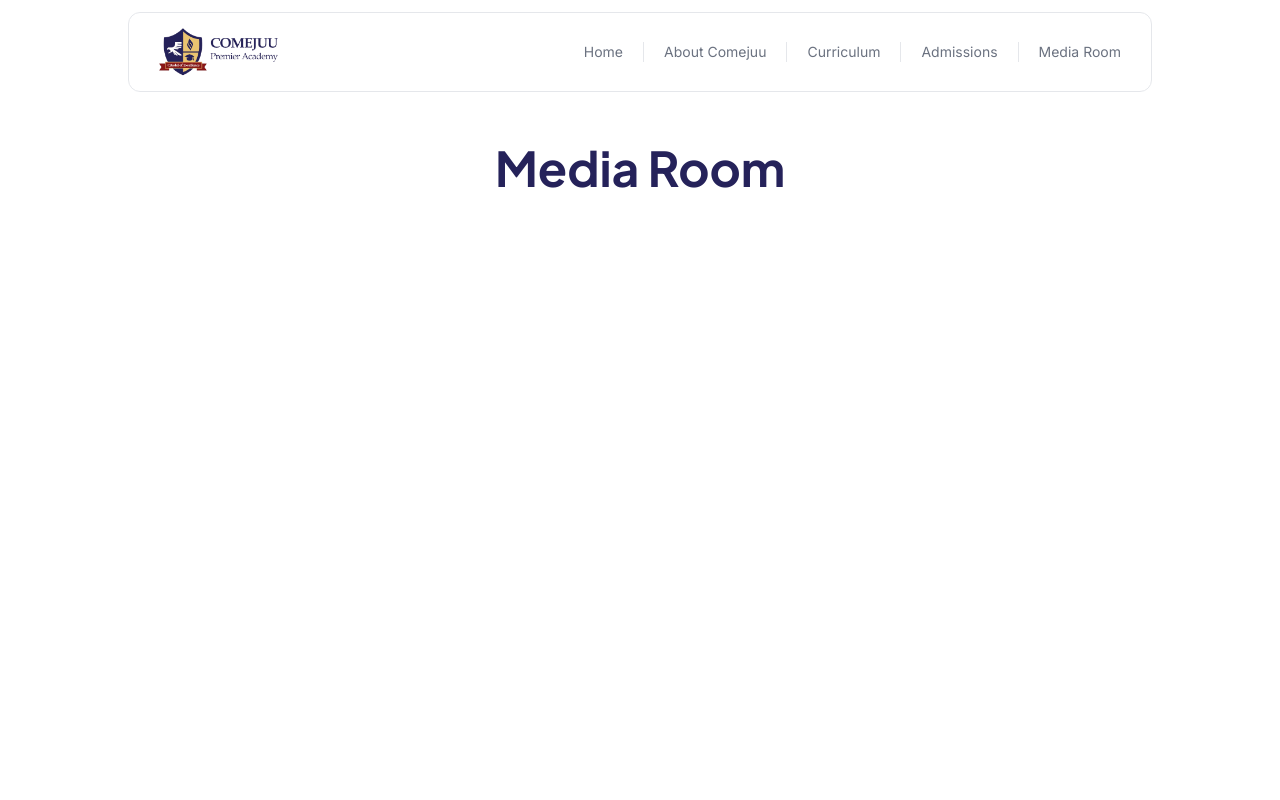
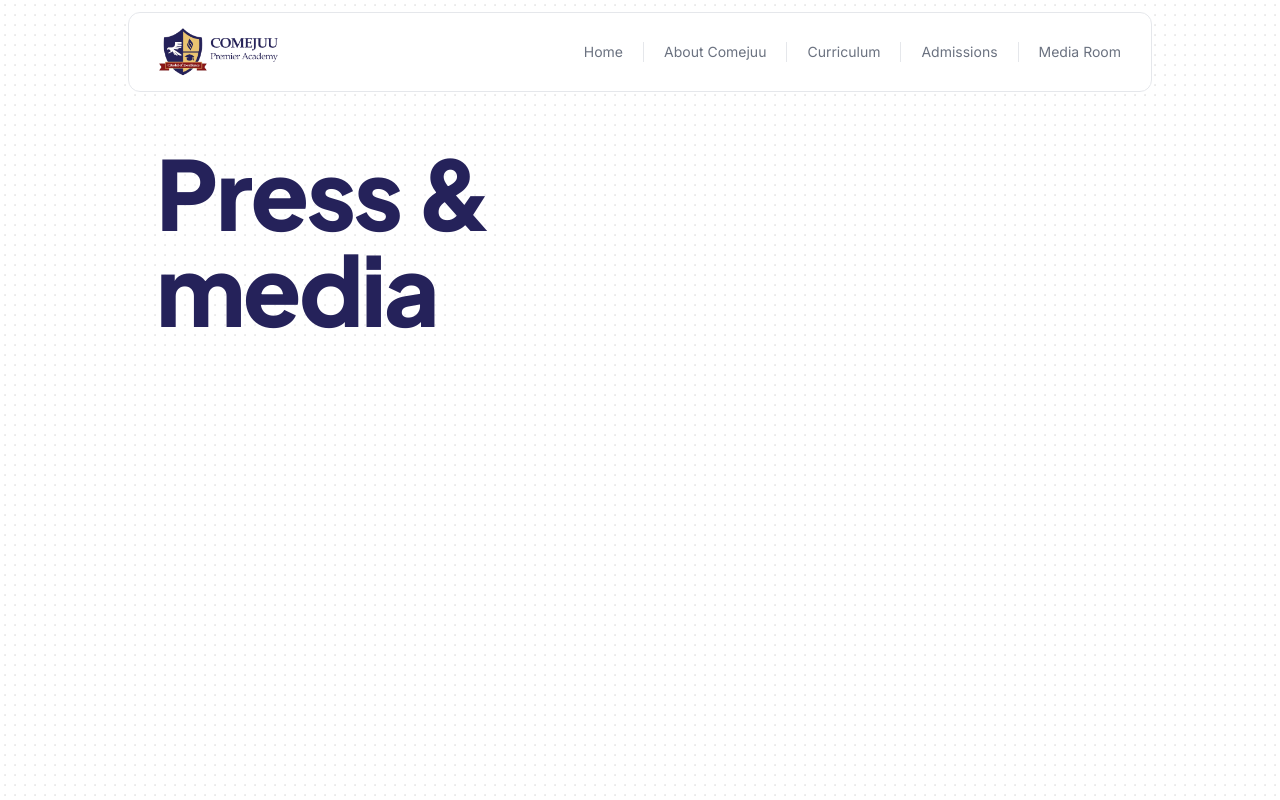
Before and after one commit to Comejuu-for-Devs/comejuu-web, a Next.js app: page /mediaroom in a window 1280 px wide. Shown: the top 800 px of the page. Built offline with nearby package versions, Linux system fonts and the light colour scheme.

Commit message:
Update layout.

```diff
--- a/src/app/admissions/page.tsx
+++ b/src/app/admissions/page.tsx
@@ -1,12 +1,17 @@
+import Dots from '@/components/layout/Dots'
 import React from 'react'
 
 const Admissions = () => {
   return (
     <section className='page min-h-screen'>
-      <div className="container space-y-20">
-        <h1 className="font-secondary text-center text-4xl sm:text-5xl font-bold">
-          Admissions
-        </h1>
+      <Dots />
+
+      <div className="space-y-20">
+        <div className="container">
+          <h1 className="font-secondary text-6xl w-full sm:w-1/2 sm:text-8xl font-black tracking-tight">
+            Admissions
+          </h1>
+        </div>
       </div>
     </section>
   )
--- a/src/app/curriculum/page.tsx
+++ b/src/app/curriculum/page.tsx
@@ -1,12 +1,17 @@
+import Dots from '@/components/layout/Dots'
 import React from 'react'
 
 const Curriculum = () => {
   return (
     <section className='page min-h-screen'>
-      <div className="container space-y-20">
-        <h1 className="font-secondary text-center text-4xl sm:text-5xl font-bold">
-          Curriculum
-        </h1>
+      <Dots />
+
+      <div className="space-y-20">
+        <div className="container">
+          <h1 className="font-secondary text-6xl w-full sm:w-1/2 sm:text-8xl font-black tracking-tight">
+            Curriculum
+          </h1>
+        </div>
       </div>
     </section>
   )
--- a/src/app/mediaroom/page.tsx
+++ b/src/app/mediaroom/page.tsx
@@ -1,12 +1,17 @@
+import Dots from '@/components/layout/Dots'
 import React from 'react'
 
 const MediaRoom = () => {
   return (
     <section className='page min-h-screen'>
-      <div className="container space-y-20">
-        <h1 className="font-secondary text-center text-4xl sm:text-5xl font-bold">
-          Media Room
-        </h1>
+      <Dots />
+
+      <div className="space-y-20">
+        <div className="container">
+          <h1 className="font-secondary text-6xl w-full sm:w-1/2 sm:text-8xl font-black tracking-tight">
+            Press & media
+          </h1>
+        </div>
       </div>
     </section>
   )
```
